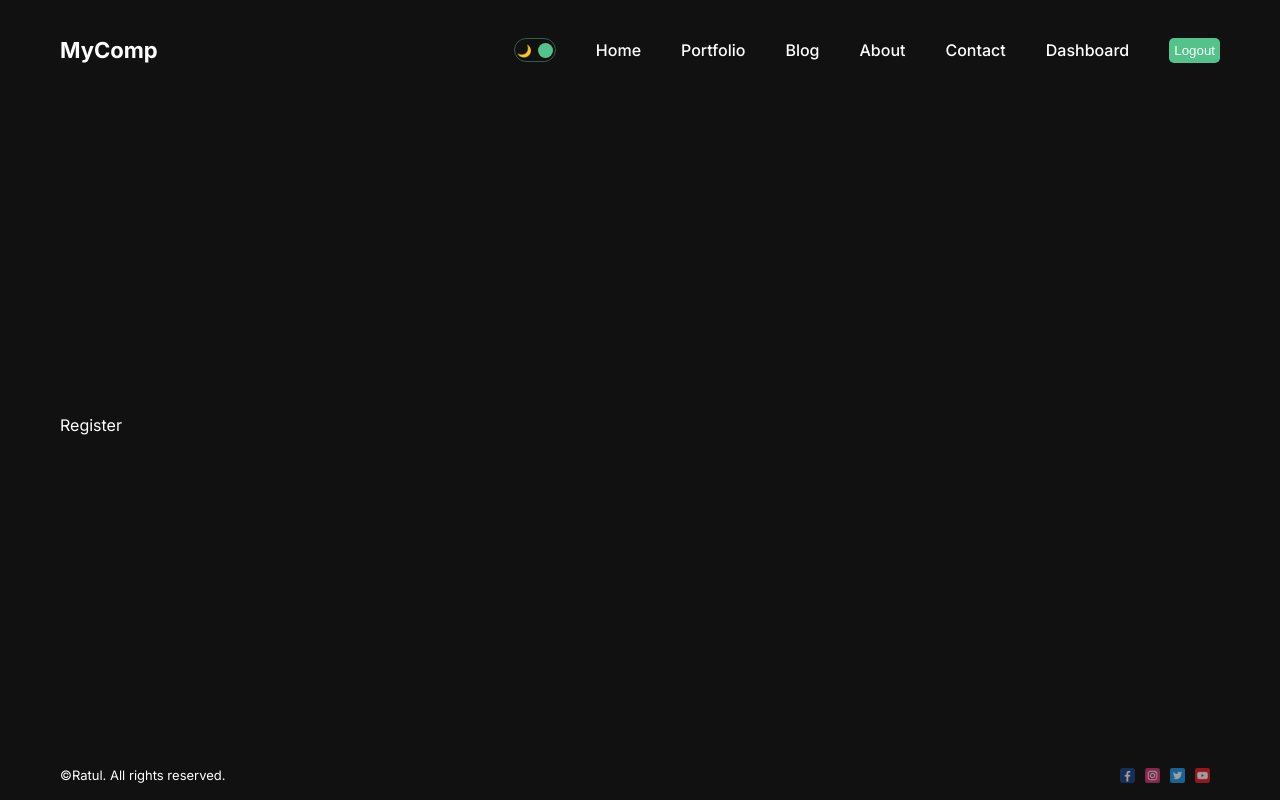
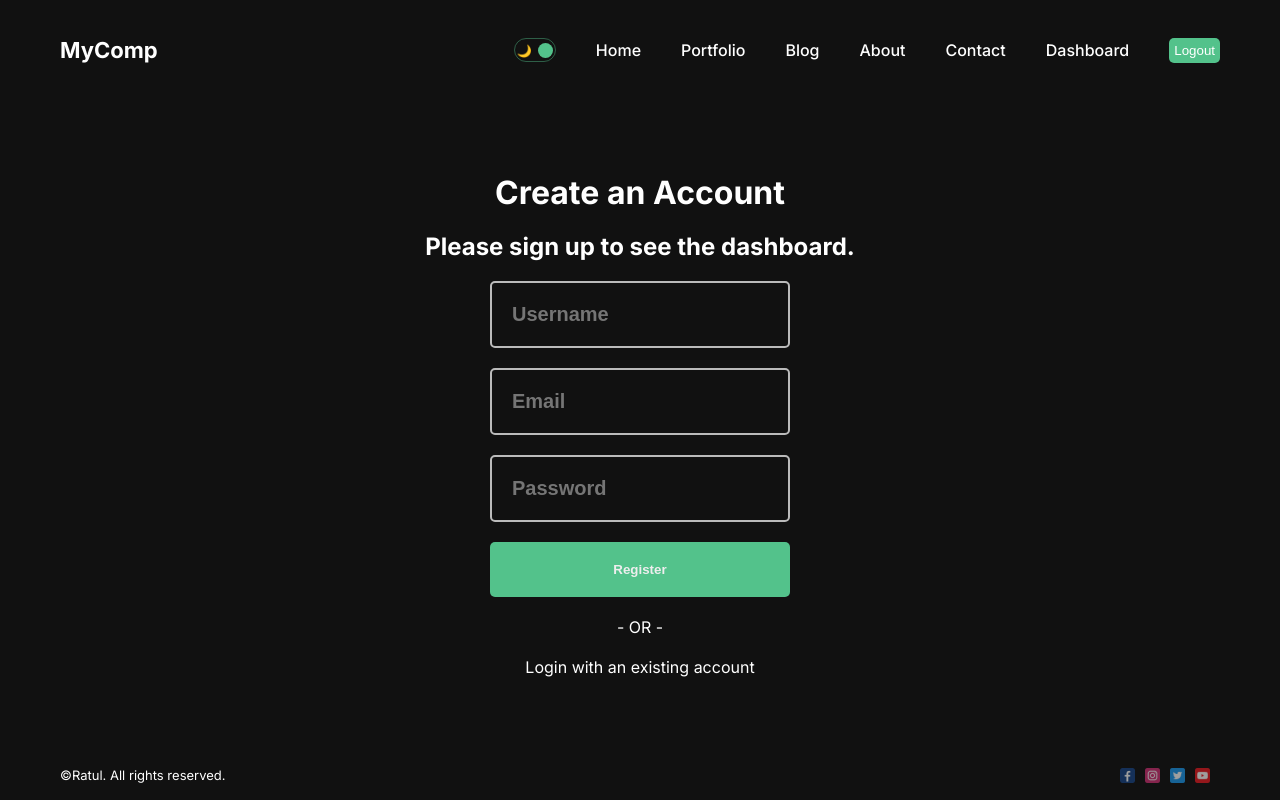
Before and after one commit to MHRatul/company-site, a Next.js app: page /dashboard/register in a window 1280 px wide. Built offline with nearby package versions, Linux system fonts and the light colour scheme.

Commit message:
Credentials Auth-- Sign in with Email & password

```diff
--- a/src/app/dashboard/(auth)/register/page.jsx
+++ b/src/app/dashboard/(auth)/register/page.jsx
@@ -1,9 +1,72 @@
-import React from 'react'
+
+"use client";
+import React, { useState } from "react";
+import styles from "./page.module.css";
+import Link from "next/link";
+import { useRouter } from "next/navigation";
 
 const Register = () => {
+  const [error, setError] = useState(null);
+
+  const router = useRouter();
+
+  const handleSubmit = async (e) => {
+    e.preventDefault();
+    const name = e.target[0].value;
+    const email = e.target[1].value;
+    const password = e.target[2].value;
+
+    try {
+      const res = await fetch("/api/auth/register", {
+        method: "POST",
+        headers: {
+          "Content-Type": "application/json",
+        },
+        body: JSON.stringify({
+          name,
+          email,
+          password,
+        }),
+      });
+      res.status === 201 && router.push("/dashboard/login?success=Account has been created");
+    } catch (err) {
+      setError(err);
+      console.log(err);
+    }
+  };
+
   return (
-    <div>Register</div>
-  )
-}
+    <div className={styles.container}>
+      <h1 className={styles.title}>Create an Account</h1>
+      <h2 className={styles.subtitle}>Please sign up to see the dashboard.</h2>
+      <form onSubmit={handleSubmit} className={styles.form}>
+        <input
+          type="text"
+          placeholder="Username"
+          required
+          className={styles.input}
+        />
+        <input
+          type="text"
+          placeholder="Email"
+          required
+          className={styles.input}
+        />
+        <input
+          type="password"
+          placeholder="Password"
+          required
+          className={styles.input}
+        />
+        <button className={styles.button}>Register</button>
+        {error && "Something went wrong!"}
+      </form>
+      <span className={styles.or}>- OR -</span>
+      <Link className={styles.link} href="/dashboard/login">
+        Login with an existing account
+      </Link>
+    </div>
+  );
+};
 
-export default Register
+export default Register;
--- /dev/null
+++ b/src/app/dashboard/(auth)/register/page.module.css
@@ -0,0 +1,35 @@
+.container{
+    display: flex;
+    flex-direction: column;
+    gap: 20px;
+    align-items: center;
+    justify-content: center;
+  }
+
+  .form{
+    width: 300px;
+    display: flex;
+    flex-direction: column;
+    gap: 20px;
+  }
+
+  .input{
+    padding: 20px;
+    background-color: transparent;
+    border: 2px solid #bbb;
+    color:#bbb;
+    border-radius: 5px;
+    font-size: 20px;
+    font-weight: bold;
+  }
+
+  .button {
+    width: 300px;
+    padding: 20px;
+    cursor: pointer;
+    background-color: #53c28b;
+    border: none;
+    border-radius: 5px;
+    color: #eee;
+    font-weight: bold;
+  }
```
